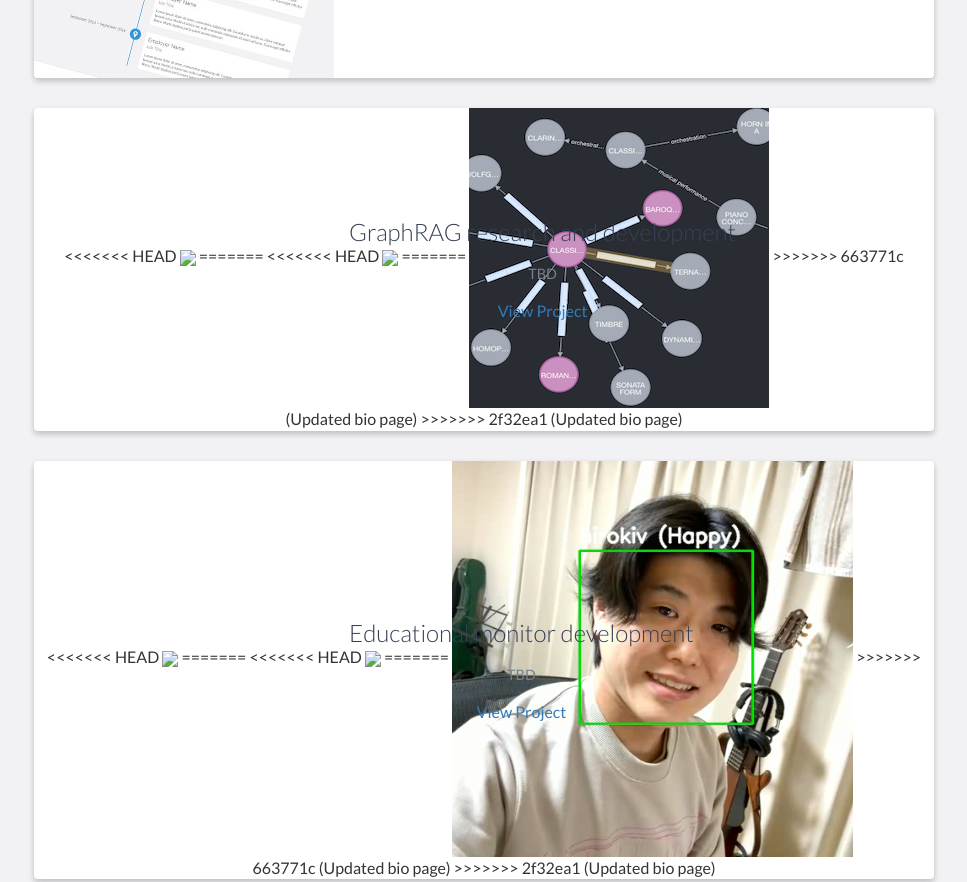
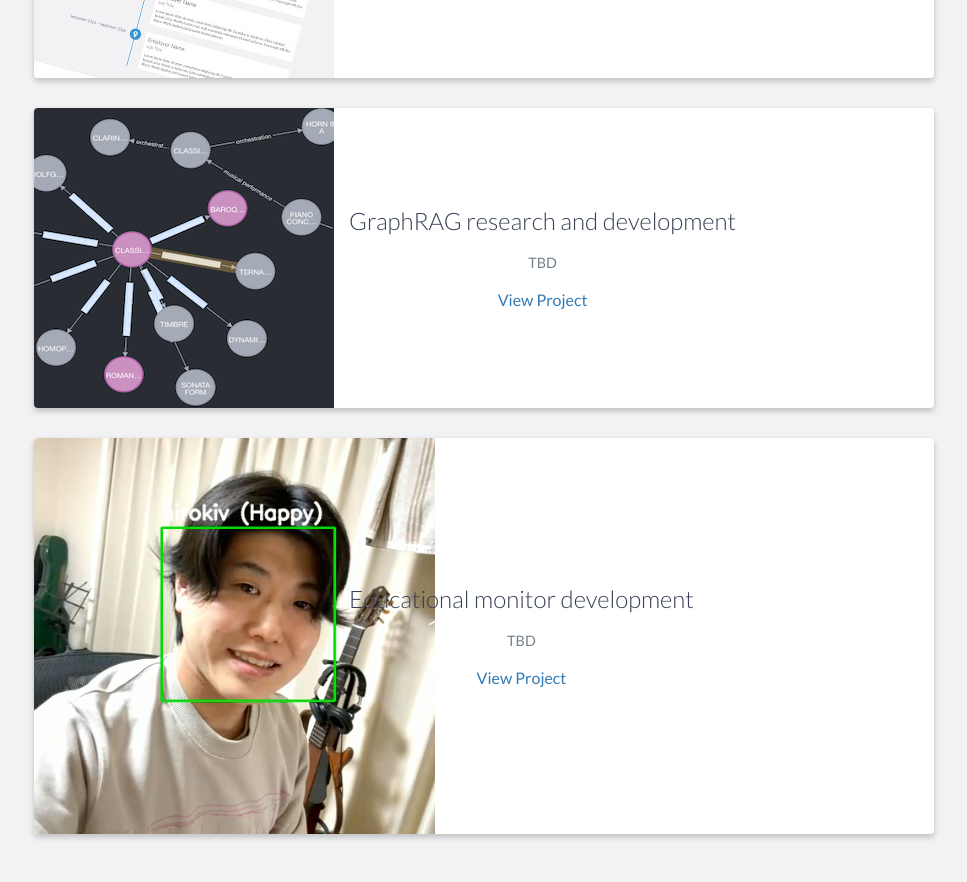
Before and after one commit to hirokiv/hirokiv.github.io, a website: page index.html in a window 1280 px wide. Shown: the part 3650-4532 px from the top of the page, without its empty margins (156-1123 px from the left). Drawn offline with nearby package versions, Linux system fonts and the light colour scheme.

Commit message:
bug fix on html

```diff
--- a/index.html
+++ b/index.html
@@ -203,15 +203,7 @@
                 </div>
                 <div class="project shadow-large">
                     <div class="project-image">
-<<<<<<< HEAD
-                        <img src="images/toy-graph.jpg" />
-=======
-<<<<<<< HEAD
-                        <img src="images/toy-graph.jpg" />
-=======
                         <img src="images/toy-graph.png" />
->>>>>>> 663771c (Updated bio page)
->>>>>>> 2f32ea1 (Updated bio page)
                     </div>
                     <!-- End .project-image -->
                     <div class="project-info">
@@ -225,15 +217,7 @@
                 </div>
                 <div class="project shadow-large">
                     <div class="project-image">
-<<<<<<< HEAD
-                        <img src="images/face-recog.jpg" />
-=======
-<<<<<<< HEAD
-                        <img src="images/face-recog.jpg" />
-=======
                         <img src="images/face-recog.png" />
->>>>>>> 663771c (Updated bio page)
->>>>>>> 2f32ea1 (Updated bio page)
                     </div>
                     <!-- End .project-image -->
                     <div class="project-info">
```
